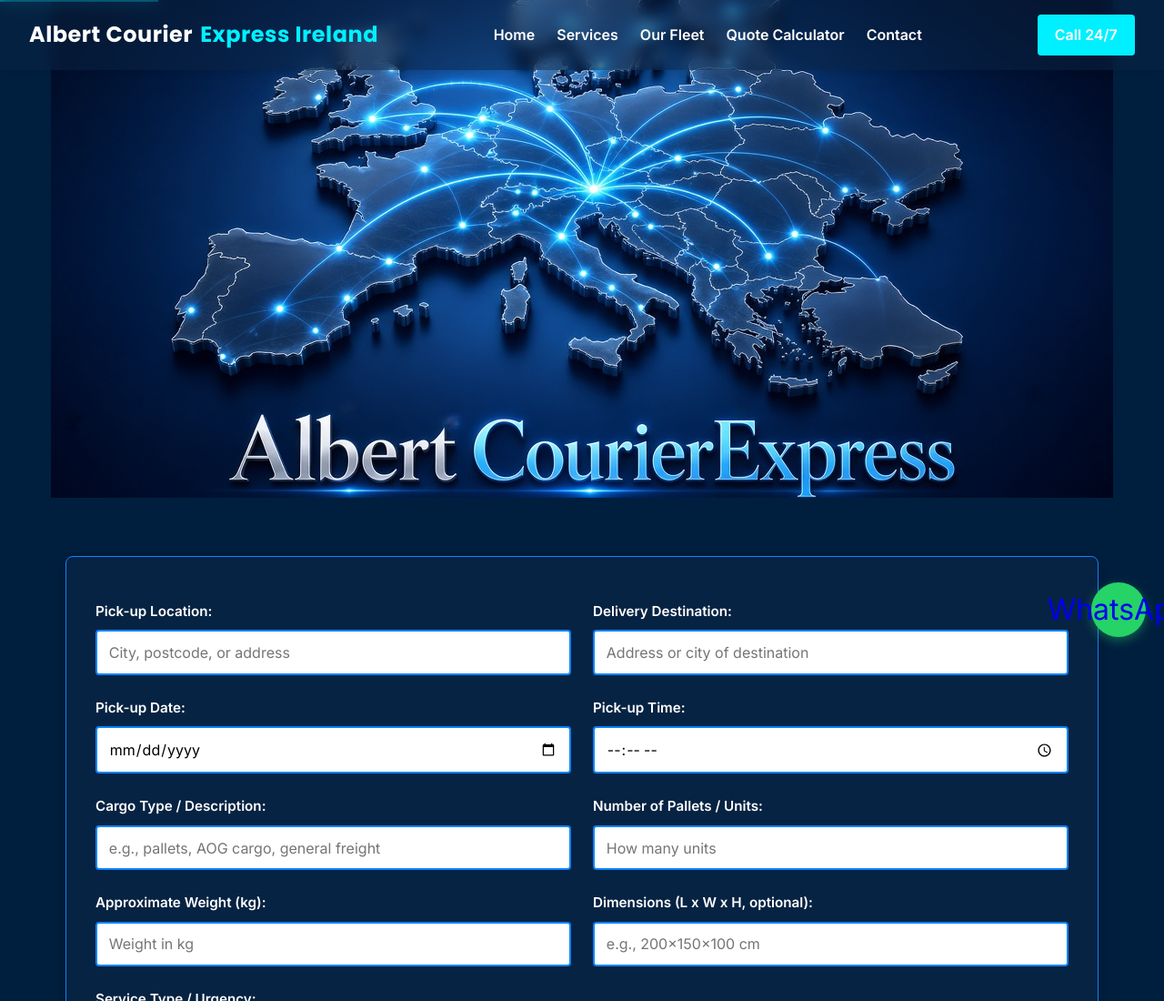
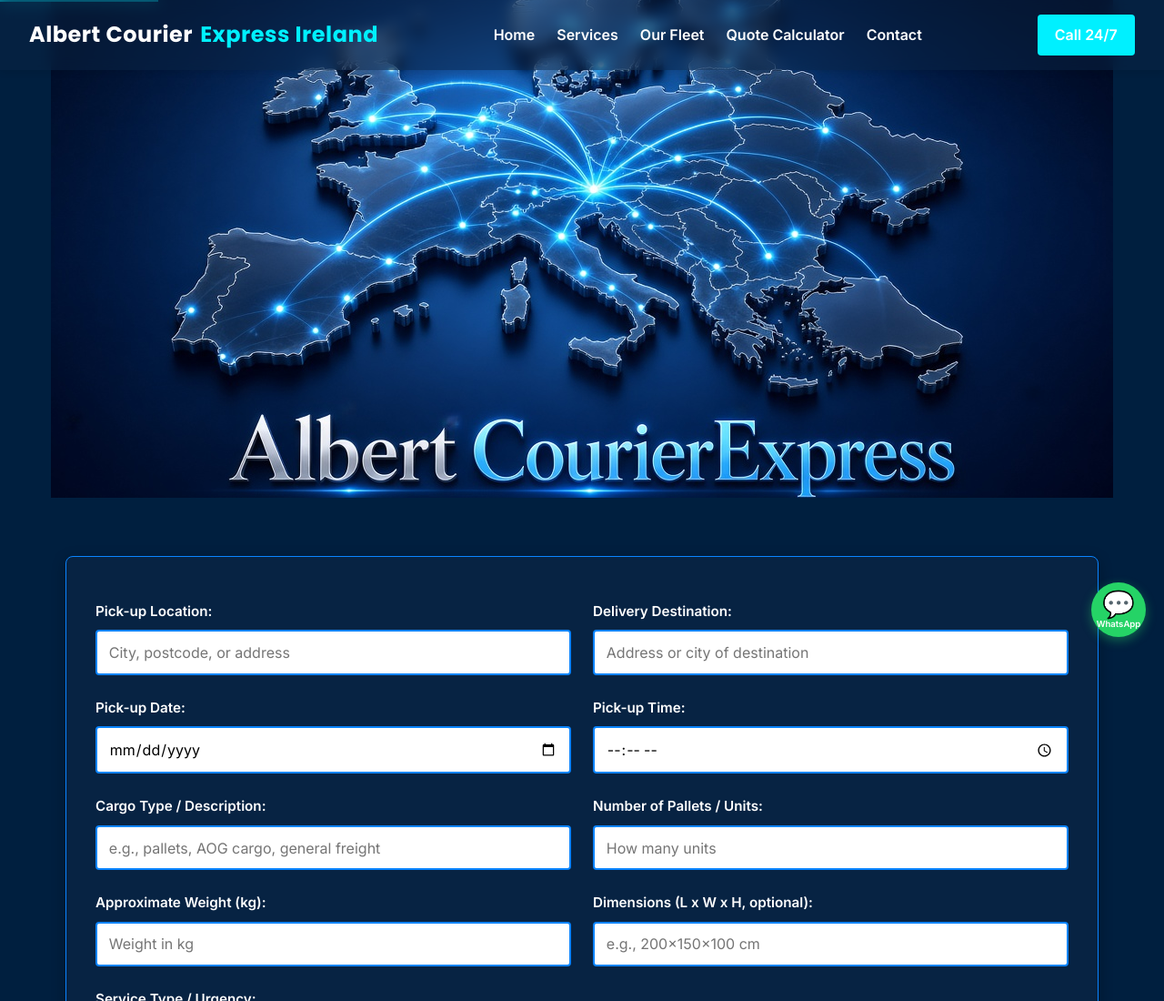
Before and after one commit to hidrofilio/AlbertCourierexpress, a plain HTML site: page index.html in a window 1280 px wide. Shown: the top 1100 px of the page at 91% size. Drawn offline with Linux system fonts and the light colour scheme.

Commit message:
💬 Redesign WhatsApp button - small text below emoji

```diff
--- a/index.html
+++ b/index.html
@@ -570,13 +570,30 @@
             background-color: #25D366;
             border-radius: 50%;
             display: flex;
+            flex-direction: column;
             align-items: center;
             justify-content: center;
             text-decoration: none;
             box-shadow: 0 4px 12px rgba(37, 211, 102, 0.4);
             z-index: 999;
             transition: all 0.3s ease;
-            font-size: 2rem;
+            font-size: 1.5rem;
+            color: var(--white);
+            line-height: 1;
+            gap: 2px;
+        }
+
+        .whatsapp-btn::before {
+            content: '💬';
+            font-size: 1.8rem;
+            display: block;
+        }
+
+        .whatsapp-btn::after {
+            content: 'WhatsApp';
+            font-size: 0.6rem;
+            font-weight: 600;
+            display: block;
         }
 
         .whatsapp-btn:hover,
@@ -794,7 +811,6 @@
    aria-label="Send message on WhatsApp"
    target="_blank"
    rel="noopener noreferrer">
-   WhatsApp
 </a>
 
 <footer role="contentinfo">
```
